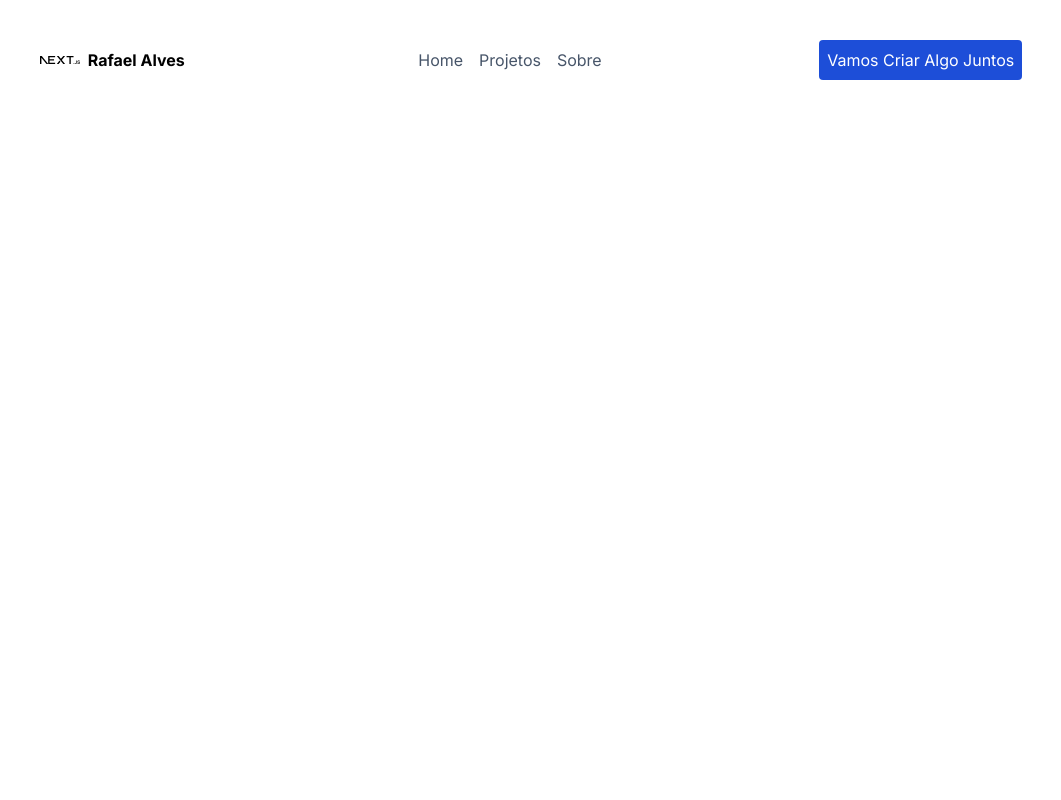
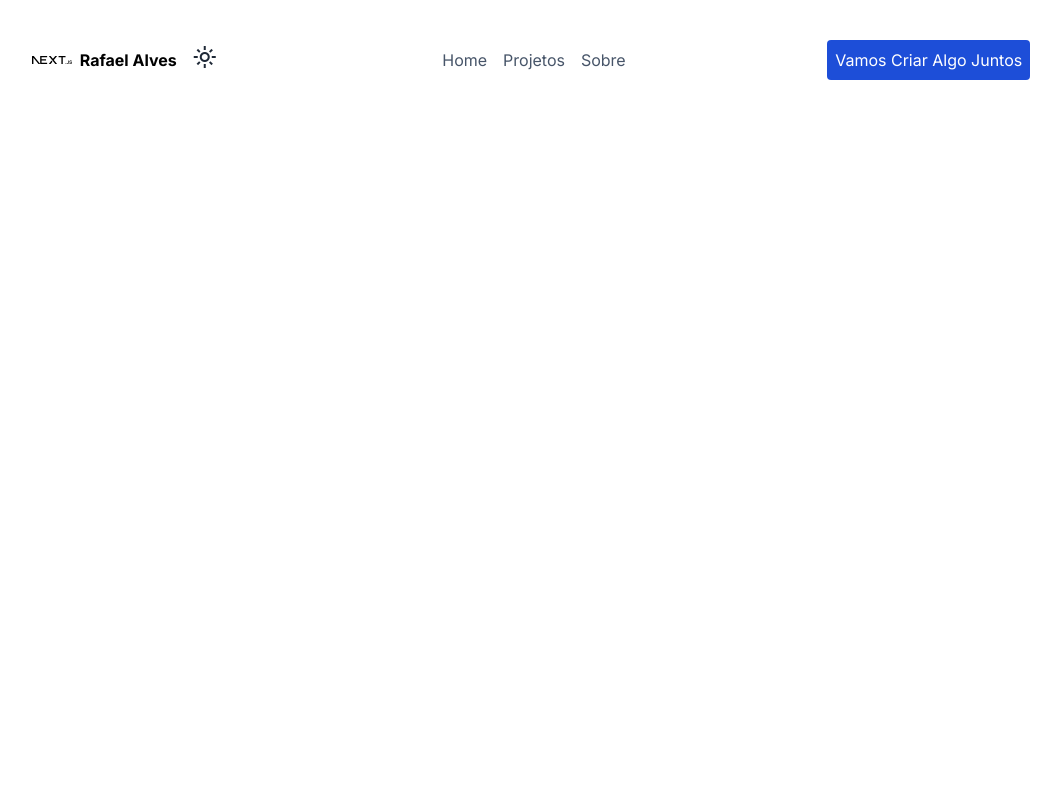
Before and after one commit to StarLordCraft/portfolio, a Next.js app: page / in a window 1280 px wide. Shown: the top 800 px of the page, without its empty margins (109-1170 px from the left). Built offline with nearby package versions, Linux system fonts and the light colour scheme.

Commit message:
toggle Theme Created!

```diff
--- a/src/components/NavBard.tsx
+++ b/src/components/NavBard.tsx
@@ -4,6 +4,8 @@ import Link from "next/link";
 import Logo from '@/../public/next.svg'
 
 import ResponsiveNavBar from "./ResponsiveNavBar";
+
+import ToggleTheme from "./ToggleTheme";
 
 function LargeNavBar()
 {
@@ -14,6 +16,7 @@ function LargeNavBar()
                 <Image src={Logo}
                 width="40" height="40" alt="LOGO" />
                 Rafael Alves
+                <ToggleTheme/>
             </h1>
 
             <div className="flex">
--- a/src/components/ResponsiveNavBar.tsx
+++ b/src/components/ResponsiveNavBar.tsx
@@ -4,6 +4,8 @@ import { useState } from 'react'
 import Logo from '@/../public/next.svg'
 import Image from "next/image";
 import Link from 'next/link';
+
+import ToggleTheme from "./ToggleTheme";
 
 export default function ResponsiveNavBar()
 {
@@ -19,6 +21,7 @@ export default function ResponsiveNavBar()
                 <h1 className="flex items-center gap-2 font-bold">
                     <Image src={Logo} width="40" height="40" alt="LOGO" />
                     Rafael Alves
+                    <ToggleTheme/>
                 </h1>
                 <button
                 onClick={_setIsOpen}
@@ -31,7 +34,7 @@ export default function ResponsiveNavBar()
             <section
             className={`transition-all duration-300 transform ${isOpen ? 'visible translate-y-0' : 'invisible -translate-y-full'} z-30 absolute md:hidden items-center bg-white shadow-md w-full p-6`}>
                 <Link href="/" className="block mt-4 md:mt-0 md:ml-4 text-slate-600 hover:text-interaction">Home</Link>
-                <Link href="#" className="block mt-4 md:mt-0 md:ml-4 text-slate-600 hover:text-interaction">Projetos</Link>
+                <Link href="#" className="justify-between mt-4 md:mt-0 md:ml-4 text-slate-600 hover:text-interaction">Projetos</Link>
                 <Link href="#" className="block mt-4 md:mt-0 md:ml-4 text-slate-600 hover:text-interaction">Sobre</Link>
                 <Link href="#" className="inline-block mt-4 bg-blue-500 p-2 rounded text-white">Vamos Criar Algo Juntos</Link>
             </section>
--- a/src/components/ToggleTheme.tsx
+++ b/src/components/ToggleTheme.tsx
@@ -14,8 +14,15 @@ export default function ToggleTHeme()
     }, [isDarkTheme]);
 
     return (
-        <div>
-
-        </div>
+        <button
+        className={`${
+            isDarkTheme ? 'bg-gray-800 text-white' : 'bg-white text-gray-800'
+          } min-h-[40px] min-w-[40px] transition-colors duration-300 rounded-full`}
+            onClick={() => setIsDarkTheme(prevTheme => !prevTheme)}
+        >
+            <span className="material-symbols-outlined">
+                {isDarkTheme? "dark_mode" : "light_mode" }
+            </span>
+        </button>
     );
 }
```
